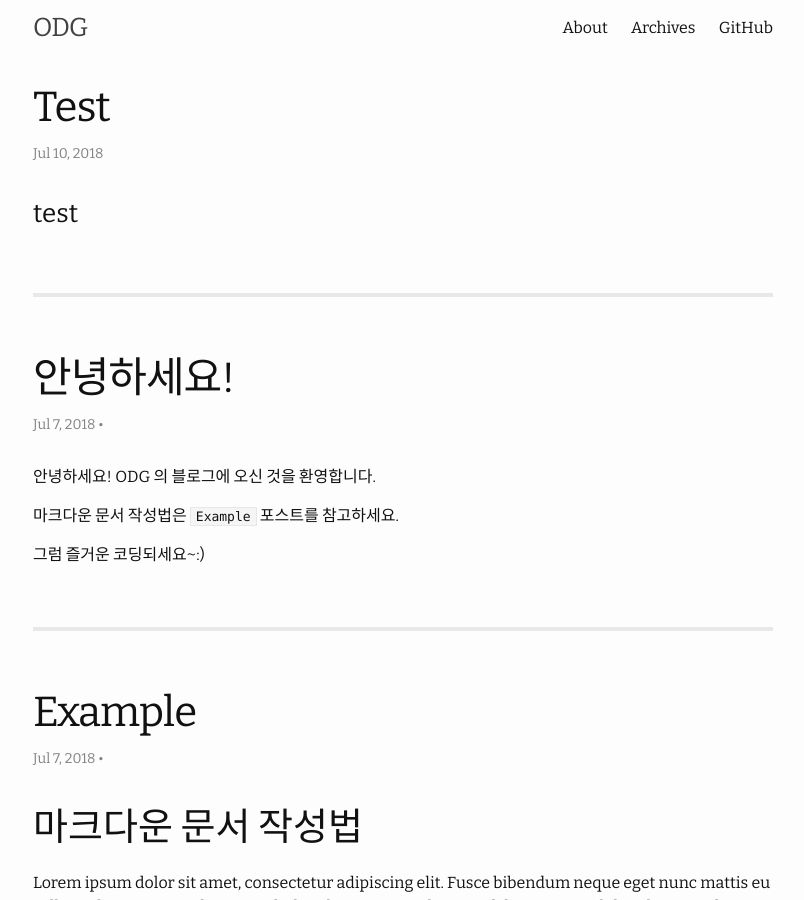
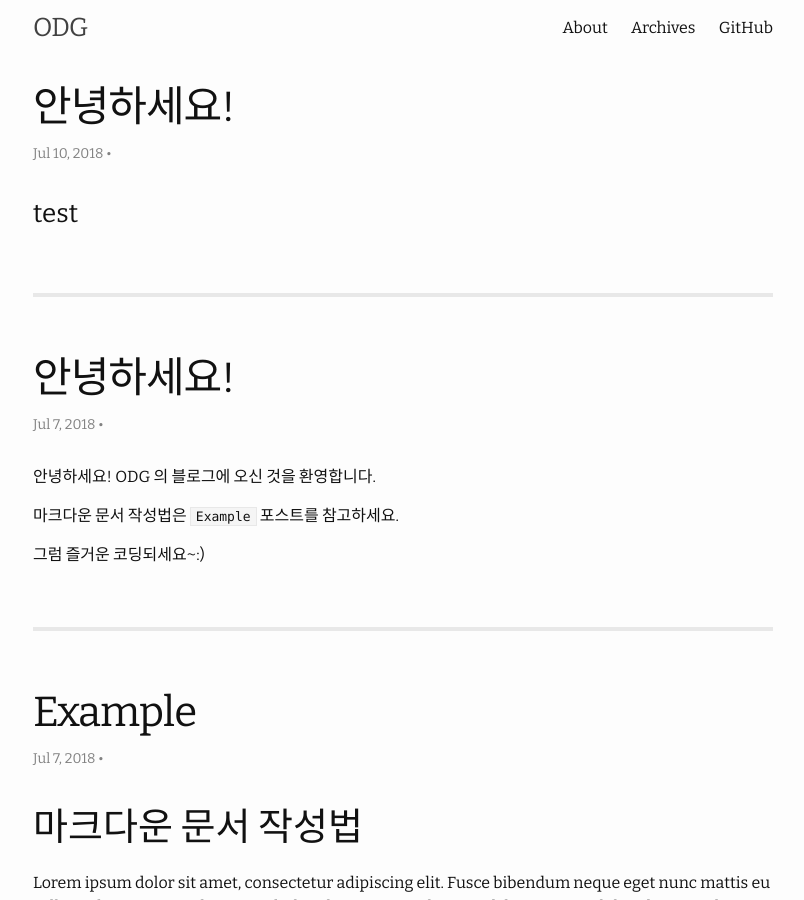
Before and after one commit to OpenDeveloperGroup/OpenDeveloperGroup.github.io, a Jekyll site: the page built from index.html, in a window 1280 px wide and 900 px high. Shown: the whole window, without its empty margins (237-1041 px from the left). Built offline with Jekyll 4.4.1, drawn with Linux system fonts in a browser that asks for light colours; the list of posts is cut into pages by our own code.

Commit message:
Update 2018-07-10-test.md

```diff
--- a/_posts/2018-07-10-test.md
+++ b/_posts/2018-07-10-test.md
@@ -1 +1,11 @@
+---
+layout: page
+title: 안녕하세요!
+author: "yjlee"
+permalink: /about/
+tags: Hi
+---
+
+
+
 ### test
```
